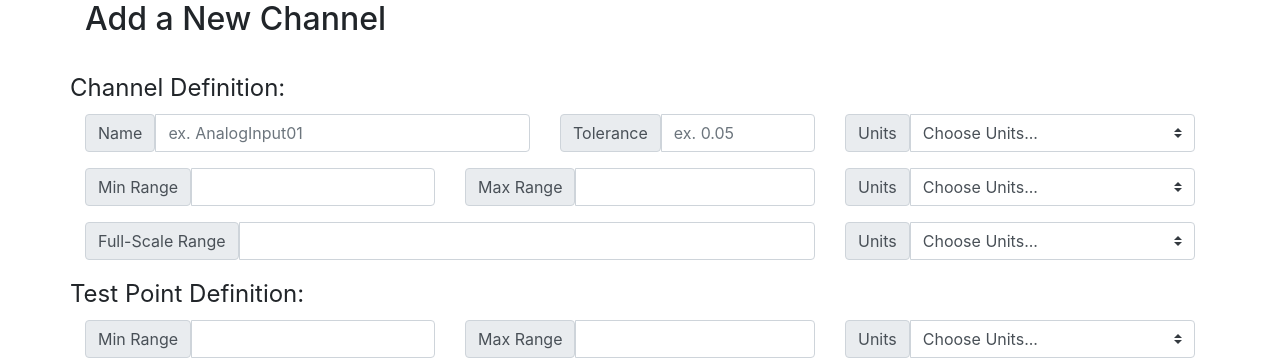
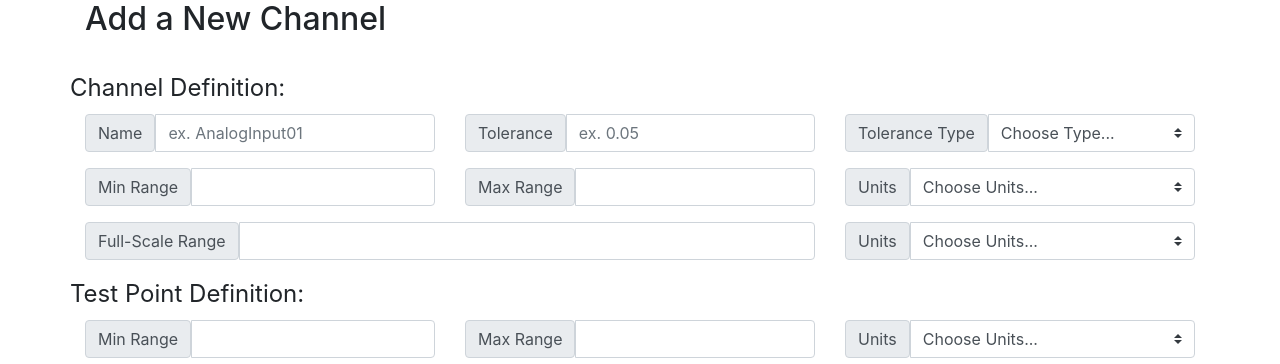
Before and after one commit to ThatOldChap/InstroCommTool, a Flask app: page /test in a window 1280 px wide. Shown: the part 56-420 px from the top of the page. Run offline with Flask 2, Linux system fonts and the light colour scheme; some libraries are stand-ins or nearby versions.

Commit message:
Updates templates

```diff
--- a/app/templates/add_channel_form.html
+++ b/app/templates/add_channel_form.html
@@ -6,13 +6,13 @@
 <br>
 <div class="row">
     <legend>Channel Definition: </legend>
-    <div class="col-md-5">
+    <div class="col-md-4">
       <div class="input-group mb-3">
           <span class="input-group-text" id="Channel-Name">Name</span>
           <input type="text" class="form-control" placeholder="ex. AnalogInput01" aria-label="Channel Name">
       </div>
     </div>
-    <div class="col-md-3">
+    <div class="col-md-4">
       <div class="input-group mb-3">
         <span class="input-group-text" id="Channel-Tolerance">Tolerance</span>
         <input type="text" class="form-control" placeholder="ex. 0.05" aria-label="Channel Name">
@@ -20,9 +20,9 @@
     </div>
     <div class="col-md-4">
       <div class="input-group mb-3">
-        <span class="input-group-text" id="Channel-Units">Units</span>
+        <span class="input-group-text" id="Channel-Units">Tolerance Type</span>
         <select class="custom-select">
-          <option selected="">Choose Units...</option>
+          <option selected="">Choose Type...</option>
           <option value="1">EU</option>
           <option value="2">%FS</option>
           <option value="3">%RDG</option>
--- a/app/templates/channel_view.html
+++ b/app/templates/channel_view.html
@@ -9,8 +9,8 @@
     <div>
         <form action="" method="post" name="channelForm">
             {{ channelForm.hidden_tag() }}
-            <table class="table table-hover table-dark">
-                <thead class="thead-dark">
+            <table class="table table-hover">
+                <thead class="table-primary">
                     <tr>
                         <th scope="col">Item Number</th>
                         <th scope="col">Channel Name</th>
--- a/config.py
+++ b/config.py
@@ -12,7 +12,9 @@ class Config(object):
     SQLALCHEMY_TRACK_MODIFICATIONS = False
 
     # Bootstrap setup
-    BOOTSTRAP_BOOTSWATCH_THEME = 'flatly'
+    # BOOTSTRAP_BOOTSWATCH_THEME = 'flatly'
+    # BOOTSTRAP_BOOTSWATCH_THEME = 'cosmo'
+    BOOTSTRAP_BOOTSWATCH_THEME = 'sandstone'
 
     # Mail server setup
     MAIL_SERVER = os.environ.get('MAIL_SERVER')
```
